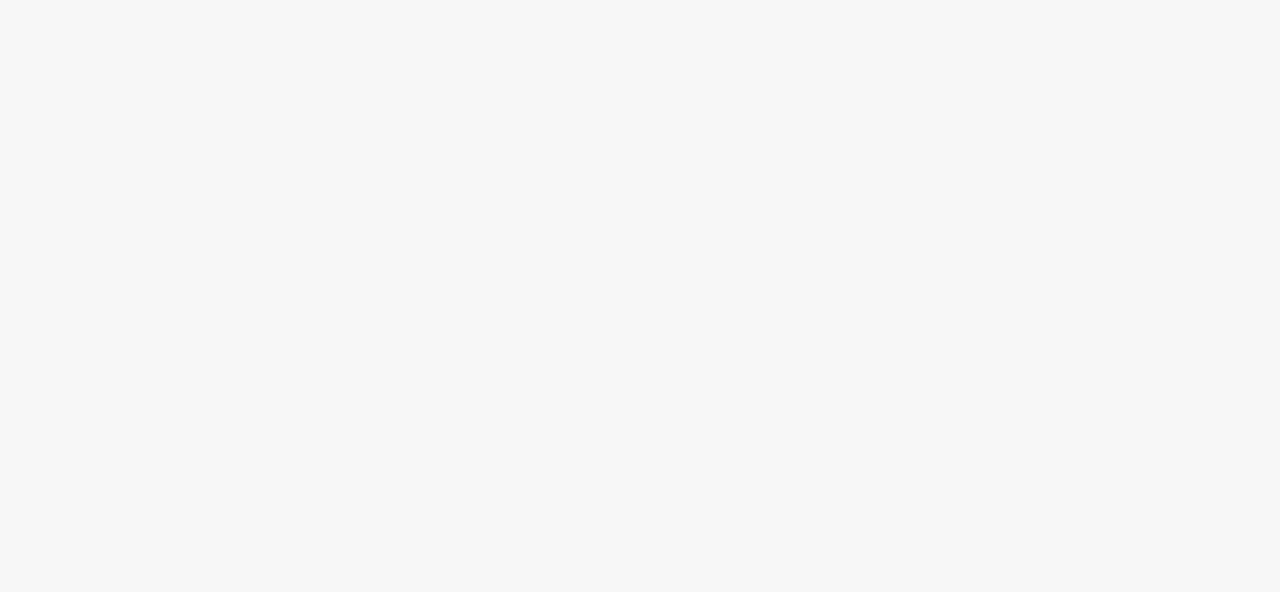
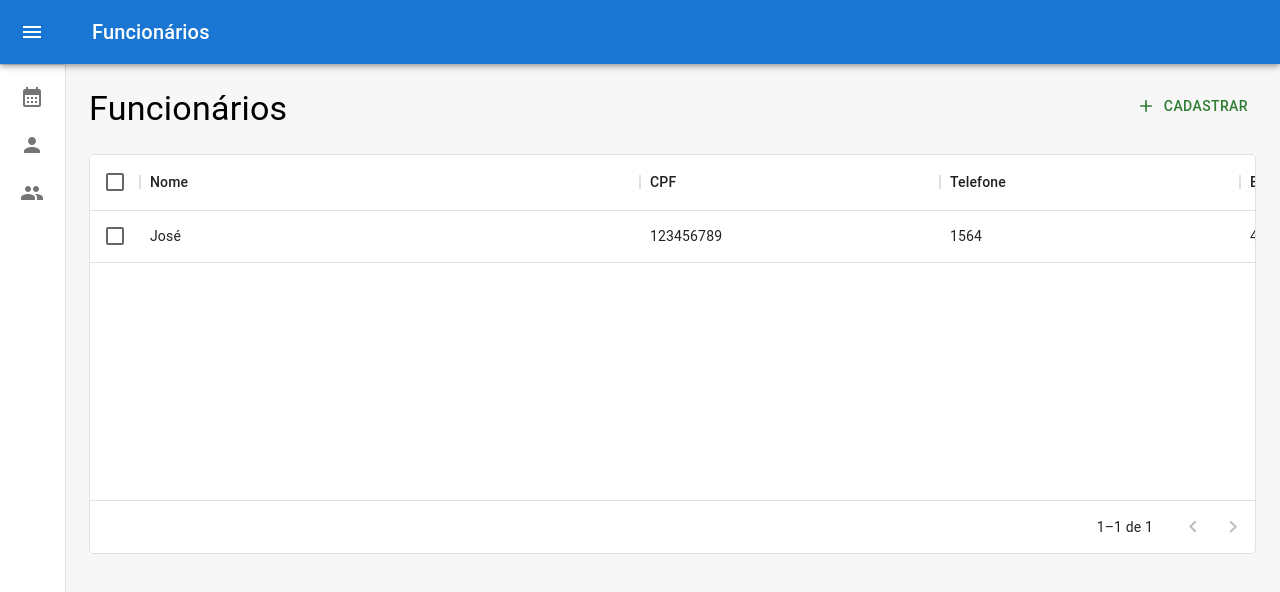
Before and after one commit to lucasvromano/restaurant, a React (Create React App) app: page /funcionarios in a window 1280 px wide. Before the commit this address had no page. Shown: the top 592 px of the page. Built offline with nearby package versions, Linux system fonts and the light colour scheme.

Commit message:
feature: add employees page

```diff
--- a/src/components/MiniDrawer/index.tsx
+++ b/src/components/MiniDrawer/index.tsx
@@ -6,6 +6,7 @@
 import ChevronRightIcon from '@mui/icons-material/ChevronRight';
 import CalendarMonthIcon from '@mui/icons-material/CalendarMonth';
 import PersonIcon from '@mui/icons-material/Person';
+import PeopleIcon from '@mui/icons-material/People';
 
 import * as S from './styles'
 
@@ -24,6 +25,11 @@
     text: 'Usuários',
     link: '/usuarios',
     icon: (<PersonIcon />)
+  },
+  {
+    text: 'Funcionários',
+    link: '/funcionarios',
+    icon: (<PeopleIcon />)
   }
 ]
 
--- a/src/views/App.tsx
+++ b/src/views/App.tsx
@@ -10,6 +10,8 @@
 import CreateSchedule from "./Schedules/CreateSchedule";
 import Users from "./Users";
 import CreateUser from "./Users/CreateUser";
+import Employees from "./Employees";
+import CreateEmployee from "./Employees/CreateEmployee";
 
 const App = () => {
 
@@ -25,6 +27,9 @@
 
           <Route path="/usuarios" element={<Users />} />
           <Route path="/usuarios/cadastrar" element={<CreateUser />} />
+
+          <Route path="/funcionarios" element={<Employees />} />
+          <Route path="/funcionarios/cadastrar" element={<CreateEmployee />} />
         </Routes>
       </Router>
     </>
--- /dev/null
+++ b/src/views/Employees/CreateEmployee/index.tsx
@@ -0,0 +1,15 @@
+import Typography from "@mui/material/Typography"
+import MiniDrawer from "../../../components/MiniDrawer"
+
+const CreateEmployee = () => {
+  return (
+    <MiniDrawer title="Cadastrar Funcionário">
+      <Typography variant='h4' component='h1' >
+        Cadastrar Funcionário
+      </Typography>
+    </MiniDrawer>
+
+  )
+}
+
+export default CreateEmployee
--- /dev/null
+++ b/src/views/Employees/index.tsx
@@ -0,0 +1,110 @@
+import { Box, Button, Stack, Typography } from "@mui/material"
+import { DataGrid, GridColDef, ptBR } from "@mui/x-data-grid"
+import { Link } from "react-router-dom"
+import MiniDrawer from "../../components/MiniDrawer"
+
+import DeleteIcon from '@mui/icons-material/Delete';
+import EditIcon from '@mui/icons-material/Edit';
+import AddIcon from '@mui/icons-material/Add';
+
+const columns: GridColDef[] = [
+  // {
+  //   field: 'id',
+  //   headerName: 'ID',
+  //   width: 150
+  // },
+  {
+    field: 'name',
+    headerName: 'Nome',
+    width: 500,
+  },
+  {
+    field: 'document',
+    headerName: 'CPF',
+    width: 300,
+  },
+  {
+    field: 'phone',
+    headerName: 'Telefone',
+    width: 300,
+  },
+  {
+    field: 'email',
+    headerName: 'E-mail',
+    width: 300,
+  },
+  {
+    field: 'salary',
+    headerName: 'Salário',
+    width: 300,
+  },
+  {
+    field: 'options',
+    headerName: 'Opções',
+    description: 'Opção de edição ou exclusão do funcionário.',
+    sortable: false,
+    filterable: false,
+    width: 150,
+    renderCell: (e) => {
+      return (
+        <>
+          <Button
+            onClick={() => alert('Editar: ' + e.id)}>
+            <EditIcon />
+          </Button>
+          <Button
+            color='error'
+            onClick={() => alert('Excluir: ' + e.id)}>
+            <DeleteIcon />
+          </Button>
+        </>
+      )
+    }
+  },
+];
+
+const employees = [
+  {
+    id: '1',
+    name: 'José',
+    document: '123456789',
+    phone: '1564',
+    email: '456',
+    salary: '456'
+  }
+]
+
+const Employees = () => {
+  return (
+    <MiniDrawer title="Funcionários">
+      <Stack role="container-users">
+        <Box mb={3} display='flex' justifyContent='space-between'>
+          <Typography variant='h4' component='h1' >
+            Funcionários
+          </Typography>
+
+          <Link to='/funcionarios/cadastrar'>
+            <Button
+              startIcon={<AddIcon />}
+              color='success'>
+              Cadastrar
+            </Button>
+          </Link>
+        </Box>
+
+        <Box bgcolor='white' width='100%' height={400}>
+          <DataGrid
+            rows={employees}
+            columns={columns}
+            pageSize={10}
+            rowsPerPageOptions={[10]}
+            checkboxSelection
+            disableSelectionOnClick
+            localeText={ptBR.components.MuiDataGrid.defaultProps.localeText}
+          />
+        </Box>
+      </Stack>
+    </MiniDrawer>
+  )
+}
+export default Employees
```
